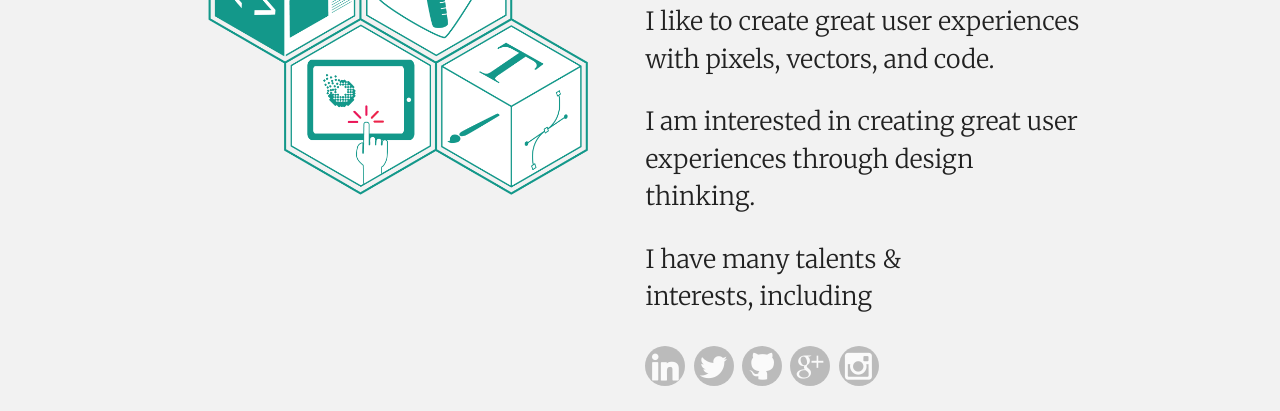
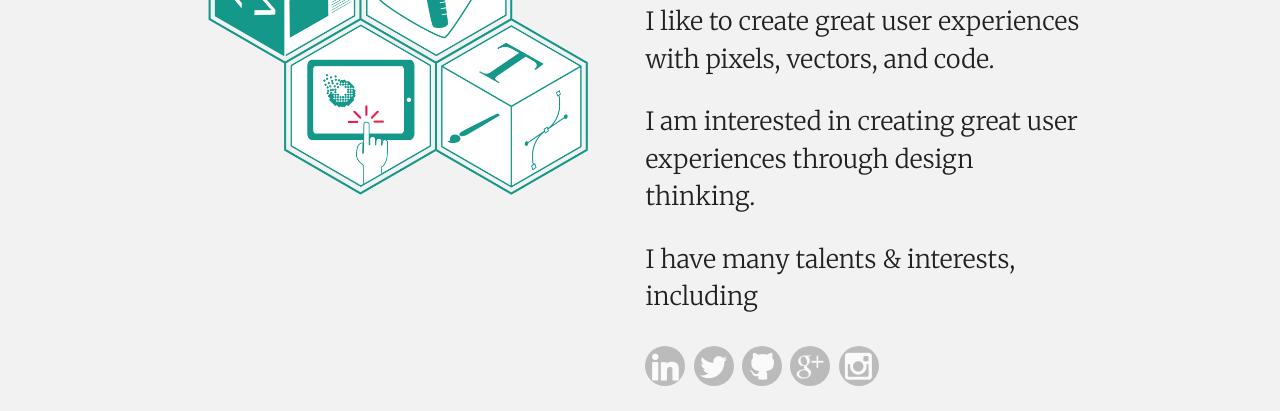
Before and after one commit to lollyborch/Lilly-HB-Portfolio, a plain HTML site: page index.html in a window 1280 px wide. Shown: the part 280-691 px from the top of the page. Drawn offline with nearby package versions, Linux system fonts and the light colour scheme; a small style sheet from the web is missing.

Commit message:
updated typing line

```diff
--- a/index.html
+++ b/index.html
@@ -74,7 +74,7 @@
                 <h1 class="toptext">Hello, I'm Lilly &amp;&nbsp;I'm a full stack designer</h1>
                 <p class="livinglarge">I like to create great user experiences with pixels, vectors, and code.</p>
                 <p class="livinglarge">I am interested in creating great user experiences through design thinking.</p>
-                <p id="typingline" class="livinglarge">I have many talents &amp; interests,&nbsp;including <span class="element redredwine"></span></p>
+                <p id="typingline" class="livinglarge">I have many talents &amp; interests,</br>including <span class="element redredwine"></span></p>
 
 
                 <div class="social">
```
